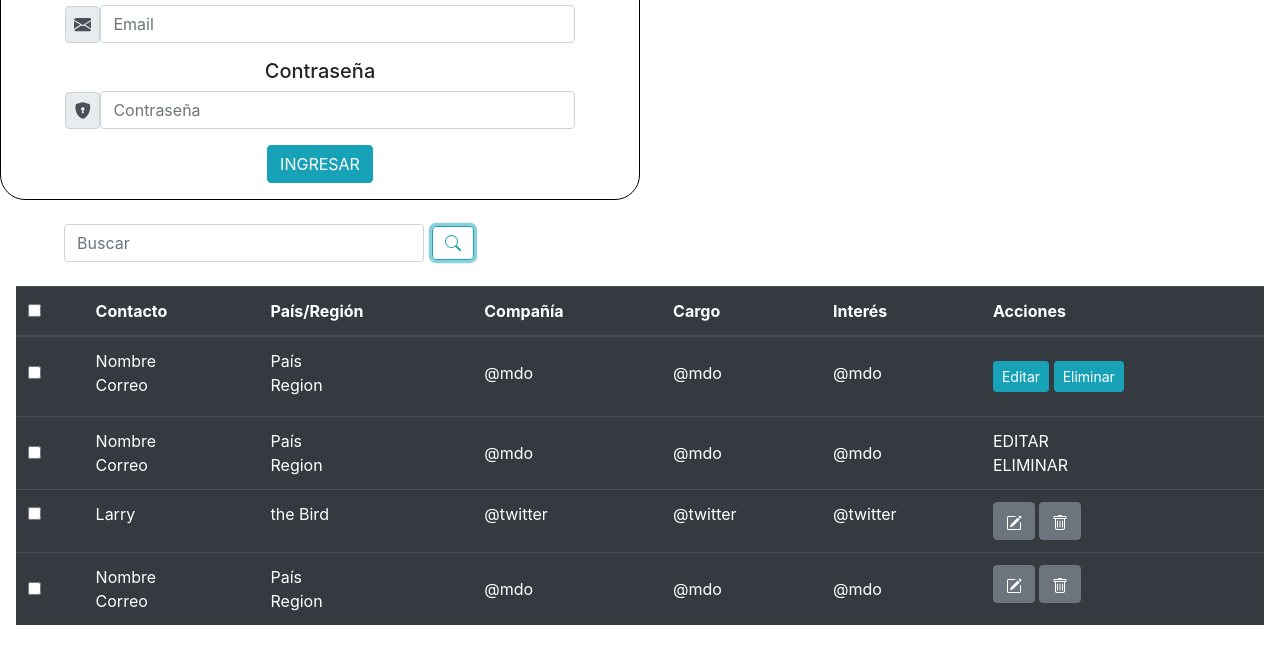
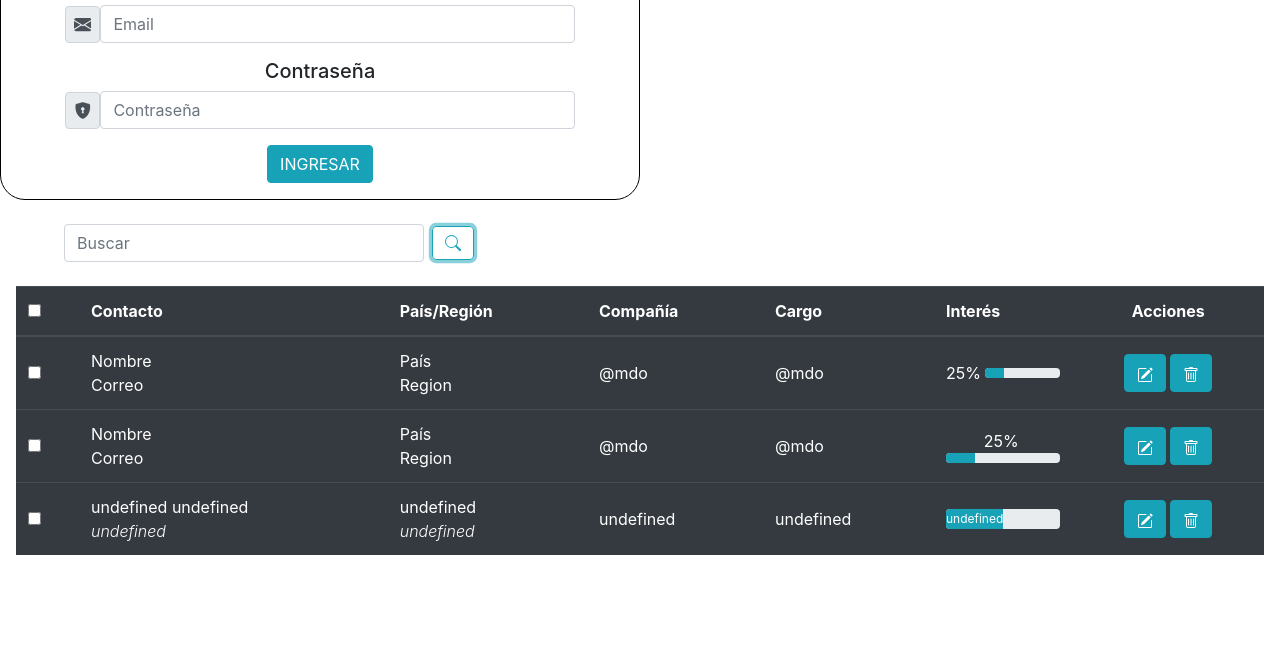
Before and after one commit to daniel-cordoba/DataWarehouse, a plain HTML site: page frontend/index.html in a window 1280 px wide. Both pictures are taken after a click on the button 453 px from the left and 495 px from the top of the page. Shown: the part 252-916 px from the top of the page. Drawn offline with nearby package versions, Linux system fonts and the light colour scheme.

Commit message:
Probando barras en columna interes

```diff
--- a/frontend/index.html
+++ b/frontend/index.html
@@ -81,14 +81,14 @@
                         <th scope="col">Compañía</th>
                         <th scope="col">Cargo</th>
                         <th scope="col">Interés</th>
-                        <th scope="col">Acciones</th>
+                        <th scope="col" class="text-center">Acciones</th>
 
                     </tr>
                 </thead>
 
                 <tbody id="table_contacts">
                   <tr>
-                    <td scope="row" class="py-4">
+                    <td scope="row" class="align-middle">
                         <input type="checkbox">
                     </td>
                     <td>
@@ -99,18 +99,34 @@
                         <p class="m-0">País</p>
                         <p class="m-0">Region</p>
                     </td>
-                    <td class="py-4">@mdo</td>
-                    <td class="py-4">@mdo</td>
-                    <td class="py-4">@mdo</td>
-                    <td class="py-4">
-                        <button class="btn btn-info btn-sm mx-auto">Editar</button>
-                        <button class="btn btn-info btn-sm mx-auto">Eliminar</button>
+                    <td class="align-middle">@mdo</td>
+                    <td class="align-middle">@mdo</td>
+                    <td class="align-middle"><div class="d-flex align-items-center"><p class="mb-0 mr-1">25%</p>
+                        <div class="progress" style="height: 10px; width: 100%;">
+                            <div class="progress-bar bg-info font-weight-bold" role="progressbar" style="width: 25%;" aria-valuenow="25" aria-valuemin="0" aria-valuemax="100"></div>
+                        </div>
+                        </div>
+                    </td>
+                    <td class="align-middle text-center">
+                        <button class="btn btn-info" data-toggle="tooltip" data-placement="top" title="Editar">
+                            <svg width="1em" height="1em" viewBox="0 0 16 16" class="bi bi-pencil-square" fill="currentColor" xmlns="http://www.w3.org/2000/svg">
+                                <path d="M15.502 1.94a.5.5 0 0 1 0 .706L14.459 3.69l-2-2L13.502.646a.5.5 0 0 1 .707 0l1.293 1.293zm-1.75 2.456l-2-2L4.939 9.21a.5.5 0 0 0-.121.196l-.805 2.414a.25.25 0 0 0 .316.316l2.414-.805a.5.5 0 0 0 .196-.12l6.813-6.814z"/>
+                                <path fill-rule="evenodd" d="M1 13.5A1.5 1.5 0 0 0 2.5 15h11a1.5 1.5 0 0 0 1.5-1.5v-6a.5.5 0 0 0-1 0v6a.5.5 0 0 1-.5.5h-11a.5.5 0 0 1-.5-.5v-11a.5.5 0 0 1 .5-.5H9a.5.5 0 0 0 0-1H2.5A1.5 1.5 0 0 0 1 2.5v11z"/>
+                              </svg>
+                        </button>
+                        <button class="btn btn-info" data-toggle="tooltip" data-placement="top" title="Eliminar">
+                            <svg width="1em" height="1em" viewBox="0 0 16 16" class="bi bi-trash" fill="currentColor" xmlns="http://www.w3.org/2000/svg">
+                                <path d="M5.5 5.5A.5.5 0 0 1 6 6v6a.5.5 0 0 1-1 0V6a.5.5 0 0 1 .5-.5zm2.5 0a.5.5 0 0 1 .5.5v6a.5.5 0 0 1-1 0V6a.5.5 0 0 1 .5-.5zm3 .5a.5.5 0 0 0-1 0v6a.5.5 0 0 0 1 0V6z"/>
+                                <path fill-rule="evenodd" d="M14.5 3a1 1 0 0 1-1 1H13v9a2 2 0 0 1-2 2H5a2 2 0 0 1-2-2V4h-.5a1 1 0 0 1-1-1V2a1 1 0 0 1 1-1H6a1 1 0 0 1 1-1h2a1 1 0 0 1 1 1h3.5a1 1 0 0 1 1 1v1zM4.118 4L4 4.059V13a1 1 0 0 0 1 1h6a1 1 0 0 0 1-1V4.059L11.882 4H4.118zM2.5 3V2h11v1h-11z"/>
+                              </svg>
+                        </button>
                     </td>
                   </tr>
+
                   <tr>
-                    <th scope="row" class="py-4">
+                    <td scope="row" class="align-middle">
                         <input type="checkbox">
-                    </th>
+                    </td>
                     <td>
                         <p class="m-0">Nombre</p>
                         <p class="m-0">Correo</p>
@@ -119,31 +135,22 @@
                         <p class="m-0">País</p>
                         <p class="m-0">Region</p>
                     </td>
-                    <td class="py-4">@mdo</td>
-                    <td class="py-4">@mdo</td>
-                    <td class="py-4">@mdo</td>
-                    <td>
-                        <button class="btn_costume">EDITAR</button>
-                        <button class="btn_costume">ELIMINAR</button>
+                    <td class="align-middle">@mdo</td>
+                    <td class="align-middle">@mdo</td>
+                    <td class="align-middle"><div class="d-flex flex-column align-items-center"><p class="mb-0 mr-1">25%</p>
+                        <div class="progress" style="height: 10px; width: 100%;">
+                            <div class="progress-bar bg-info font-weight-bold" role="progressbar" style="width: 25%;" aria-valuenow="25" aria-valuemin="0" aria-valuemax="100"></div>
+                        </div>
+                        </div>
                     </td>
-                  </tr>
-                  <tr>
-                    <th scope="row">
-                        <input type="checkbox" name="" id="">
-                    </th>
-                    <td>Larry</td>
-                    <td>the Bird</td>
-                    <td>@twitter</td>
-                    <td>@twitter</td>
-                    <td>@twitter</td>
-                    <td>
-                        <button class="btn btn-secondary" data-toggle="tooltip" data-placement="top" title="Editar">
+                    <td class="align-middle text-center">
+                        <button class="btn btn-info" data-toggle="tooltip" data-placement="top" title="Editar">
                             <svg width="1em" height="1em" viewBox="0 0 16 16" class="bi bi-pencil-square" fill="currentColor" xmlns="http://www.w3.org/2000/svg">
                                 <path d="M15.502 1.94a.5.5 0 0 1 0 .706L14.459 3.69l-2-2L13.502.646a.5.5 0 0 1 .707 0l1.293 1.293zm-1.75 2.456l-2-2L4.939 9.21a.5.5 0 0 0-.121.196l-.805 2.414a.25.25 0 0 0 .316.316l2.414-.805a.5.5 0 0 0 .196-.12l6.813-6.814z"/>
                                 <path fill-rule="evenodd" d="M1 13.5A1.5 1.5 0 0 0 2.5 15h11a1.5 1.5 0 0 0 1.5-1.5v-6a.5.5 0 0 0-1 0v6a.5.5 0 0 1-.5.5h-11a.5.5 0 0 1-.5-.5v-11a.5.5 0 0 1 .5-.5H9a.5.5 0 0 0 0-1H2.5A1.5 1.5 0 0 0 1 2.5v11z"/>
                               </svg>
                         </button>
-                        <button class="btn btn-secondary" data-toggle="tooltip" data-placement="top" title="Eliminar">
+                        <button class="btn btn-info" data-toggle="tooltip" data-placement="top" title="Eliminar">
                             <svg width="1em" height="1em" viewBox="0 0 16 16" class="bi bi-trash" fill="currentColor" xmlns="http://www.w3.org/2000/svg">
                                 <path d="M5.5 5.5A.5.5 0 0 1 6 6v6a.5.5 0 0 1-1 0V6a.5.5 0 0 1 .5-.5zm2.5 0a.5.5 0 0 1 .5.5v6a.5.5 0 0 1-1 0V6a.5.5 0 0 1 .5-.5zm3 .5a.5.5 0 0 0-1 0v6a.5.5 0 0 0 1 0V6z"/>
                                 <path fill-rule="evenodd" d="M14.5 3a1 1 0 0 1-1 1H13v9a2 2 0 0 1-2 2H5a2 2 0 0 1-2-2V4h-.5a1 1 0 0 1-1-1V2a1 1 0 0 1 1-1H6a1 1 0 0 1 1-1h2a1 1 0 0 1 1 1h3.5a1 1 0 0 1 1 1v1zM4.118 4L4 4.059V13a1 1 0 0 0 1 1h6a1 1 0 0 0 1-1V4.059L11.882 4H4.118zM2.5 3V2h11v1h-11z"/>
@@ -151,6 +158,7 @@
                         </button>
                     </td>
                   </tr>
+
                 </tbody>
               </table>
         </section>
--- a/frontend/js/index.js
+++ b/frontend/js/index.js
@@ -1,3 +1,4 @@
+//FUNCION PARA LOGIN
 function login(){
     const email=document.getElementById("email_input");
     const password=document.getElementById("password_input");
@@ -17,54 +18,52 @@ function login(){
 }
 
 //FUNCION PARA LLENAR TABLA DE CONTACTOS
-window.onload = getContacts();
-function getContacts(){
+window.onload = fillContacts();
+async function getContacts(){
     const jwt = sessionStorage.getItem("jwt");
     if(jwt!=null){
-        console.log("Bearer "+jwt);
-        fetch('http://localhost:3000/contacts',
+        //console.log("Bearer "+jwt);
+        let response = await fetch('http://localhost:3000/contacts',
         {
             method:'GET',
             headers:{"Authorization":"Bearer "+jwt}
-        }).then(res=>{
-            res.json().then(data=>{
-                console.log(data);
-                return data;
-            });
-        }).catch(err=>{
-            console.error(err);
         });
+        let dataTable = await response.json();
+        return dataTable;
     }
 }
-function fillContacts(){
-    let data = getContacts();
-
-}
-function tableContacts(){
-    /* let table_contacts = document.getElementById('table_contacts');
-    let row = document.createElement('tr');
-    let cell = document.createElement('td');
-    let checkbox = document.createElement('input');
-    let p = document.createElement('p');
-    let b = document.createElement('button'); */
-
-    $("#table_contacts")
-        .append($('<tr>')
-            .append('<td scope="row" class="py-4"><input type="checkbox"></td>')
-            .append('<td><p class="m-0">Nombre</p><p class="m-0">Correo</p></td>')
-            .append('<td><p class="m-0">País</p><p class="m-0">Region</p></td>')
-            .append('<td class="py-4">@mdo</td>')
-            .append('<td class="py-4">@mdo</td>')
-            .append('<td class="py-4">@mdo</td>')
-            .append($('<td>')
-                .append('<button class="btn btn-secondary mr-1" data-toggle="tooltip" data-placement="top" title="Editar"><svg width="1em" height="1em" viewBox="0 0 16 16" class="bi bi-pencil-square" fill="currentColor" xmlns="http://www.w3.org/2000/svg"><path d="M15.502 1.94a.5.5 0 0 1 0 .706L14.459 3.69l-2-2L13.502.646a.5.5 0 0 1 .707 0l1.293 1.293zm-1.75 2.456l-2-2L4.939 9.21a.5.5 0 0 0-.121.196l-.805 2.414a.25.25 0 0 0 .316.316l2.414-.805a.5.5 0 0 0 .196-.12l6.813-6.814z"/><path fill-rule="evenodd" d="M1 13.5A1.5 1.5 0 0 0 2.5 15h11a1.5 1.5 0 0 0 1.5-1.5v-6a.5.5 0 0 0-1 0v6a.5.5 0 0 1-.5.5h-11a.5.5 0 0 1-.5-.5v-11a.5.5 0 0 1 .5-.5H9a.5.5 0 0 0 0-1H2.5A1.5 1.5 0 0 0 1 2.5v11z"/></svg></button>')
-                .append('<button class="btn btn-secondary" data-toggle="tooltip" data-placement="top" title="Eliminar"><svg width="1em" height="1em" viewBox="0 0 16 16" class="bi bi-trash" fill="currentColor" xmlns="http://www.w3.org/2000/svg"><path d="M5.5 5.5A.5.5 0 0 1 6 6v6a.5.5 0 0 1-1 0V6a.5.5 0 0 1 .5-.5zm2.5 0a.5.5 0 0 1 .5.5v6a.5.5 0 0 1-1 0V6a.5.5 0 0 1 .5-.5zm3 .5a.5.5 0 0 0-1 0v6a.5.5 0 0 0 1 0V6z"/><path fill-rule="evenodd" d="M14.5 3a1 1 0 0 1-1 1H13v9a2 2 0 0 1-2 2H5a2 2 0 0 1-2-2V4h-.5a1 1 0 0 1-1-1V2a1 1 0 0 1 1-1H6a1 1 0 0 1 1-1h2a1 1 0 0 1 1 1h3.5a1 1 0 0 1 1 1v1zM4.118 4L4 4.059V13a1 1 0 0 0 1 1h6a1 1 0 0 0 1-1V4.059L11.882 4H4.118zM2.5 3V2h11v1h-11z"/></svg></button>')
-                )
-            );
-
+async function fillContacts(){
+    let contacts = await getContacts();
+    console.log(contacts);
+    contacts.forEach(contact => {
+        const name = contact.name;
+        const last_name = contact.last_name;
+        const country = contact.country;
+        const region = contact.region;
+        const email = contact.email;
+        const company = contact.company;
+        const charge = contact.charge;
+        const interest = contact.interest;
+        tableContacts(name, last_name, country, region, email, company, charge, interest);
+    });
     $(function () {
         $('[data-toggle="tooltip"]').tooltip()
     });
+}
+function tableContacts(name, last_name, country, region, email, company, charge, interest){
+    $("#table_contacts")
+        .append($('<tr>')
+            .append(`<td scope="row" class="align-middle"><input type="checkbox"></td>`)
+            .append(`<td><p class="m-0">${name} ${last_name}</p><p class="m-0 font-italic font-weight-light">${email}</p></td>`)
+            .append(`<td><p class="m-0">${country}</p><p class="m-0 font-italic font-weight-light">${region}</p></td>`)
+            .append(`<td class="align-middle">${company}</td>`)
+            .append(`<td class="align-middle">${charge}</td>`)
+            .append(`<td class="align-middle"><div class="progress" style="height:20px;"><div class="progress-bar bg-info" role="progressbar" style="width: ${interest};" aria-valuemin="0" aria-valuemax="100">${interest}</div></div></td>`)
+            .append($('<td class="align-middle text-center">')
+                .append('<button class="btn btn-info mr-1" data-toggle="tooltip" data-placement="top" title="Editar"><svg width="1em" height="1em" viewBox="0 0 16 16" class="bi bi-pencil-square" fill="currentColor" xmlns="http://www.w3.org/2000/svg"><path d="M15.502 1.94a.5.5 0 0 1 0 .706L14.459 3.69l-2-2L13.502.646a.5.5 0 0 1 .707 0l1.293 1.293zm-1.75 2.456l-2-2L4.939 9.21a.5.5 0 0 0-.121.196l-.805 2.414a.25.25 0 0 0 .316.316l2.414-.805a.5.5 0 0 0 .196-.12l6.813-6.814z"/><path fill-rule="evenodd" d="M1 13.5A1.5 1.5 0 0 0 2.5 15h11a1.5 1.5 0 0 0 1.5-1.5v-6a.5.5 0 0 0-1 0v6a.5.5 0 0 1-.5.5h-11a.5.5 0 0 1-.5-.5v-11a.5.5 0 0 1 .5-.5H9a.5.5 0 0 0 0-1H2.5A1.5 1.5 0 0 0 1 2.5v11z"/></svg></button>')
+                .append('<button class="btn btn-info" data-toggle="tooltip" data-placement="top" title="Eliminar"><svg width="1em" height="1em" viewBox="0 0 16 16" class="bi bi-trash" fill="currentColor" xmlns="http://www.w3.org/2000/svg"><path d="M5.5 5.5A.5.5 0 0 1 6 6v6a.5.5 0 0 1-1 0V6a.5.5 0 0 1 .5-.5zm2.5 0a.5.5 0 0 1 .5.5v6a.5.5 0 0 1-1 0V6a.5.5 0 0 1 .5-.5zm3 .5a.5.5 0 0 0-1 0v6a.5.5 0 0 0 1 0V6z"/><path fill-rule="evenodd" d="M14.5 3a1 1 0 0 1-1 1H13v9a2 2 0 0 1-2 2H5a2 2 0 0 1-2-2V4h-.5a1 1 0 0 1-1-1V2a1 1 0 0 1 1-1H6a1 1 0 0 1 1-1h2a1 1 0 0 1 1 1h3.5a1 1 0 0 1 1 1v1zM4.118 4L4 4.059V13a1 1 0 0 0 1 1h6a1 1 0 0 0 1-1V4.059L11.882 4H4.118zM2.5 3V2h11v1h-11z"/></svg></button>')
+                )
+            );
 }
 
 //FUNCION PARA INICIALIZAR LOS TOOLTIPS
```
